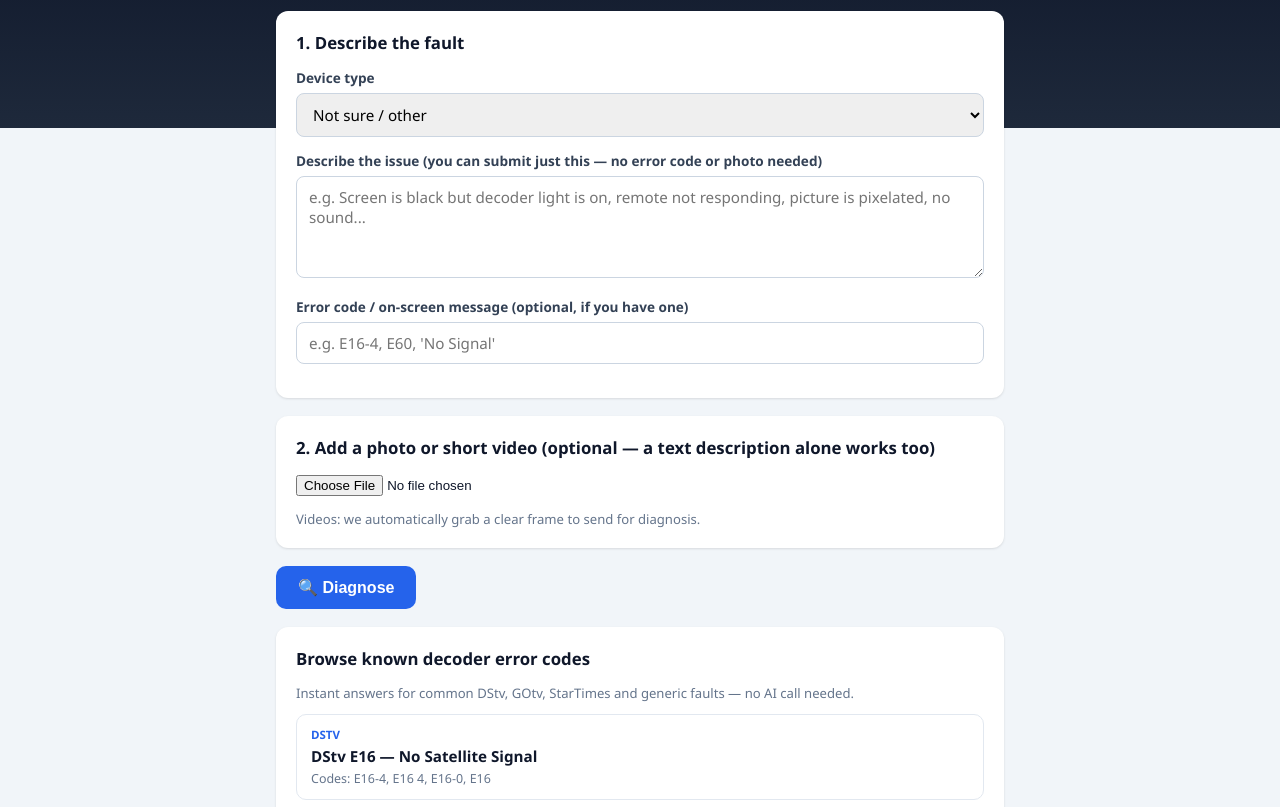
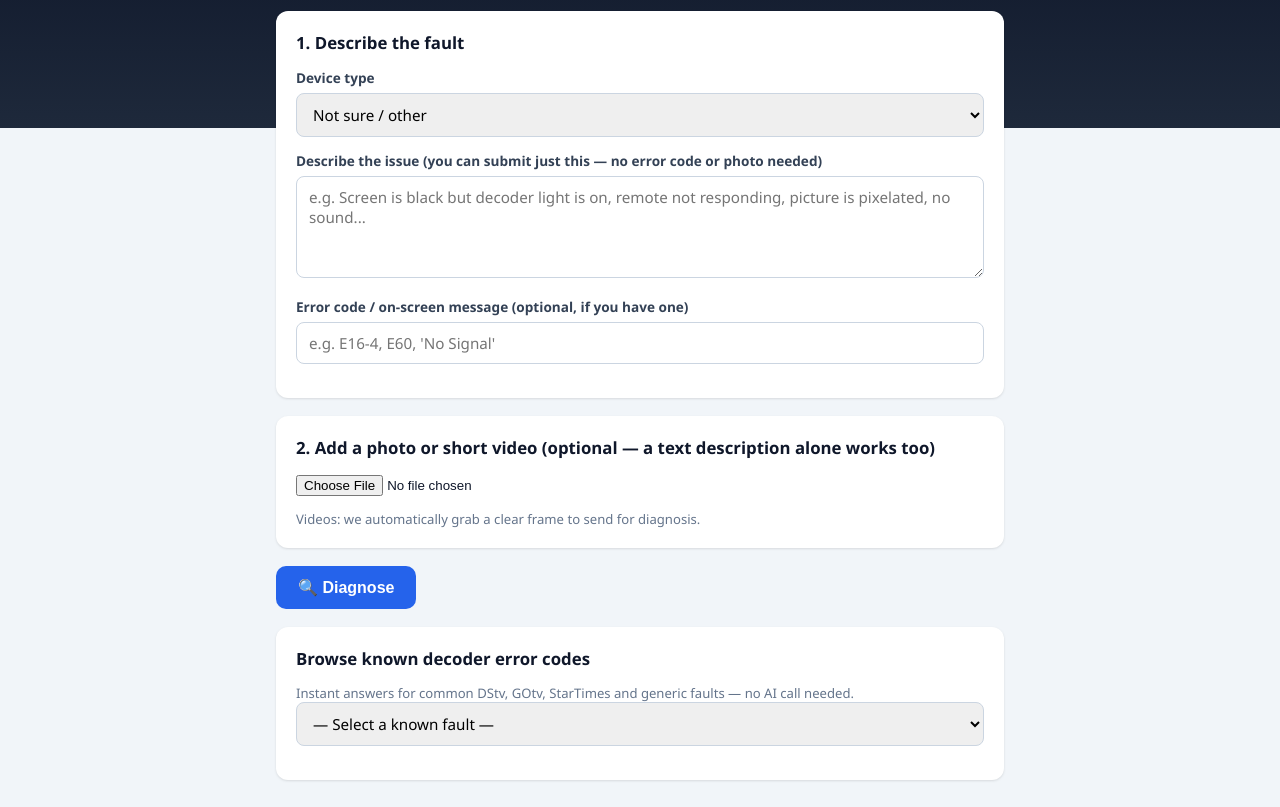
Before and after one commit to Bitanyanmi-MLSA/ai-fault-diagnosis-assistant, a website: page web/index.html in a window 1280 px wide. Shown: the part 92-899 px from the top of the page. Drawn offline with Linux system fonts and the light colour scheme.

Commit message:
Convert 'Browse known decoder error codes' grid into a dropdown select
Co-authored-by: Copilot <223556219+Copilot@users.noreply.github.com>

```diff
--- a/web/css/style.css
+++ b/web/css/style.css
@@ -145,17 +145,7 @@ textarea { resize: vertical; }
   font-size: 0.88rem;
 }
 
-.kb-list { display: grid; gap: 10px; margin-top: 12px; }
-.kb-item {
-  border: 1px solid #e2e8f0;
-  border-radius: 10px;
-  padding: 12px 14px;
-  cursor: pointer;
-}
-.kb-item:hover { border-color: var(--accent); background: #eff6ff; }
-.kb-item .plat { font-size: 0.72rem; font-weight: 700; color: var(--accent); text-transform: uppercase; }
-.kb-item h4 { margin: 4px 0; font-size: 0.95rem; }
-.kb-item .codes { font-size: 0.78rem; color: var(--muted); }
+.kb-browser select { cursor: pointer; }
 
 footer {
   max-width: 760px;
--- a/web/index.html
+++ b/web/index.html
@@ -73,7 +73,11 @@
     <section class="card kb-browser">
       <h2>Browse known decoder error codes</h2>
       <p class="hint">Instant answers for common DStv, GOtv, StarTimes and generic faults — no AI call needed.</p>
-      <div id="kbList" class="kb-list"></div>
+      <div class="field">
+        <select id="kbSelect">
+          <option value="">— Select a known fault —</option>
+        </select>
+      </div>
     </section>
   </main>
 
--- a/web/js/app.js
+++ b/web/js/app.js
@@ -31,12 +31,20 @@
     el('fileInput').addEventListener('change', onFileSelected);
     el('clearMediaBtn').addEventListener('click', clearMedia);
     el('diagnoseBtn').addEventListener('click', onDiagnoseClick);
+    el('kbSelect').addEventListener('change', onKbSelectChange);
     el('settingsBtn').addEventListener('click', () => el('settingsDialog').showModal());
     el('settingsForm').addEventListener('submit', (e) => {
       if (e.submitter && e.submitter.id === 'saveSettingsBtn') {
         localStorage.setItem(STORAGE_KEY, el('apiBaseUrl').value.trim());
       }
     });
+  }
+
+  function onKbSelectChange(e) {
+    const index = e.target.value;
+    if (index === '') return;
+    const entry = knowledgeBase[Number(index)];
+    if (entry) showResult({ source: 'knowledge-base', confidence: 'high', ...entry });
   }
 
   function loadSettings() {
@@ -111,18 +119,15 @@
   // ---------- Knowledge base matching ----------
 
   function renderKbList() {
-    const list = el('kbList');
-    list.innerHTML = '';
-    knowledgeBase.forEach((entry) => {
-      const div = document.createElement('div');
-      div.className = 'kb-item';
-      div.innerHTML = `
-        <div class="plat">${escapeHtml(entry.platform)}</div>
-        <h4>${escapeHtml(entry.title)}</h4>
-        <div class="codes">${entry.codes.length ? 'Codes: ' + entry.codes.map(escapeHtml).join(', ') : ''}</div>
-      `;
-      div.addEventListener('click', () => showResult({ source: 'knowledge-base', confidence: 'high', ...entry }));
-      list.appendChild(div);
+    const select = el('kbSelect');
+    // Keep the placeholder option, drop any previously rendered entries
+    select.length = 1;
+    knowledgeBase.forEach((entry, index) => {
+      const option = document.createElement('option');
+      option.value = String(index);
+      const codes = entry.codes && entry.codes.length ? ` (${entry.codes.join(', ')})` : '';
+      option.textContent = `${entry.platform} — ${entry.title}${codes}`;
+      select.appendChild(option);
     });
   }
 
```
